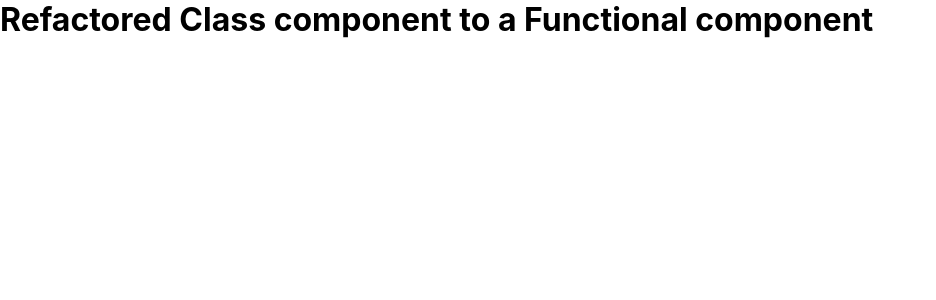
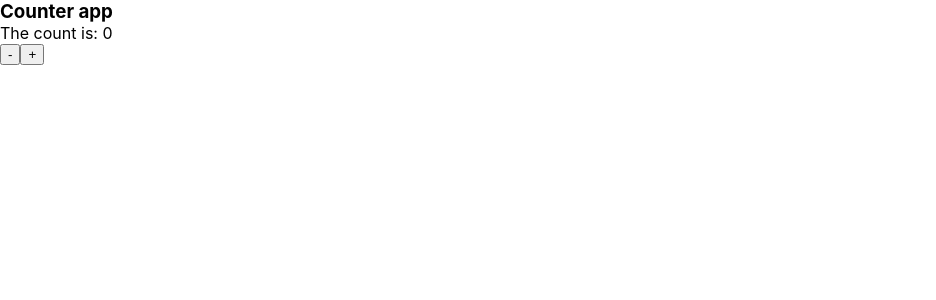
Before and after one commit to brianartea/ztfsh-1, a React (Create React App) app: page / in a window 1280 px wide. Shown: the top 300 px of the page, without its empty margins (0-936 px from the left). Built offline with nearby package versions, Linux system fonts and the light colour scheme.

Commit message:
Learning State in a functional component

```diff
--- a/src/App.js
+++ b/src/App.js
@@ -1,9 +1,22 @@
-import React from "react";
+import React, { useState } from "react";
 
 function App() {
+  const [count, setCount] = useState(0);
+
+  const increment = () => {
+    setCount(count + 1); // CORRECT
+  };
+
+  const decrement = () => {
+    setCount(count - 1); // CORRECT
+  };
+
   return (
     <div>
-      <h1>Refactored Class component to a Functional component</h1>
+      <h3>Counter app</h3>
+      <p>The count is: {count}</p>
+      <button onClick={decrement}>-</button>
+      <button onClick={increment}>+</button>
     </div>
   );
 }
```
